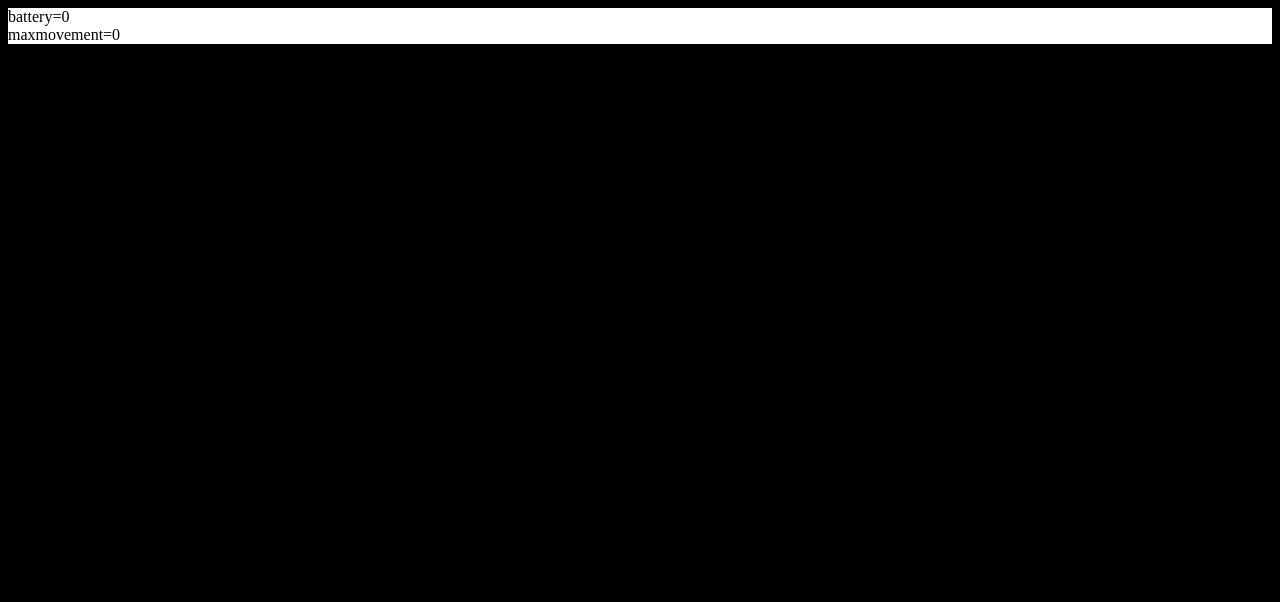
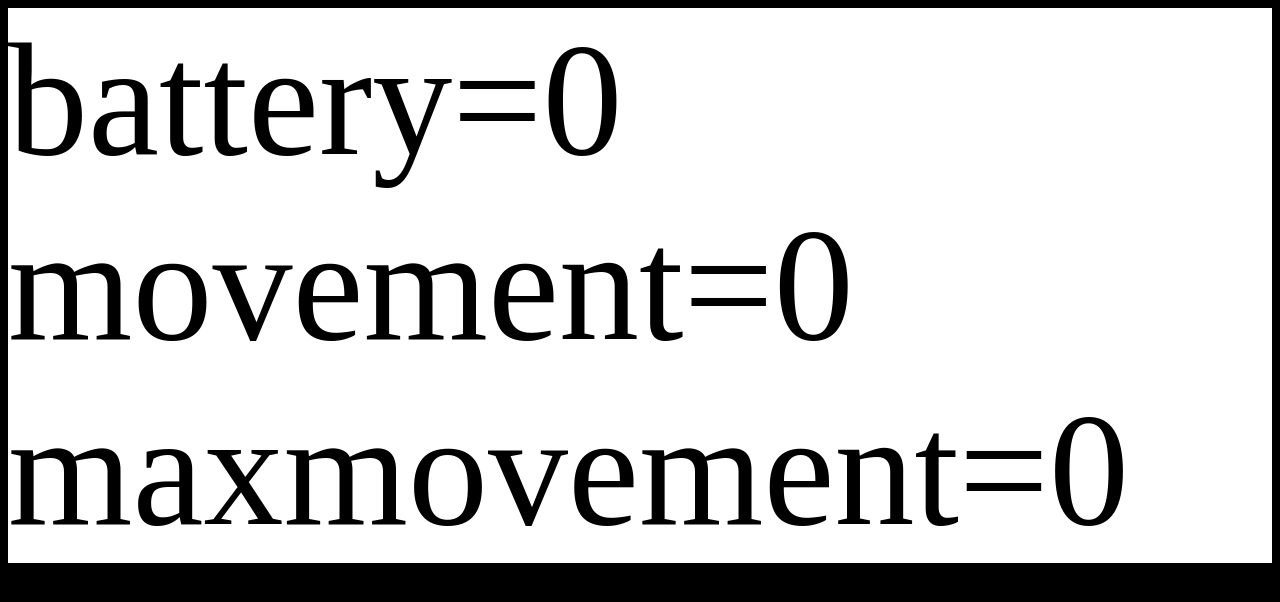
Before and after one commit to ghosttie/shake-light, a plain HTML site: page index.html in a window 1280 px wide. Drawn offline with Linux system fonts and the light colour scheme.

Commit message:
Change debug font size, add movement debug

```diff
--- a/index.html
+++ b/index.html
@@ -7,7 +7,8 @@
 		<script src="index.js"></script>
 	</head>
 	<body>
-		<div style="background-color: white;">battery=<span id="battery"></span></div>
-		<div style="background-color: white;">maxmovement=<span id="maxmovement"></span></div>
+		<div style="background-color: white;font-size: 10em;">battery=<span id="battery"></span></div>
+		<div style="background-color: white;font-size: 10em;">movement=<span id="movement"></span></div>
+		<div style="background-color: white;font-size: 10em;">maxmovement=<span id="maxmovement"></span></div>
 	</body>
 </html>
--- a/index.js
+++ b/index.js
@@ -5,12 +5,14 @@ document.addEventListener("DOMContentLoaded", (event) => {
 	const BatteryDecayRate = 250; // 250ms is four times per second
 
 	let battery = 0;
-	let maxmovement = 0;
+let movement = 0;
+let maxmovement = 0;
 
 	const ac = new Accelerometer({ frequency: 4 });
 	ac.addEventListener("reading", () => {
 		const totalAbsoluteMovement = Math.abs(ac.x) + Math.abs(ac.y) + Math.abs(ac.z);
 		const total = Math.min(totalAbsoluteMovement, MaxBatteryIncrease);
+movement = totalAbsoluteMovement;
 
 		battery = Math.min(battery + total, MaxBattery);
 
@@ -34,7 +36,8 @@ document.addEventListener("DOMContentLoaded", (event) => {
 
 		battery = Math.max(battery - BatteryDecayAmount, 0);
 
-		document.getElementById("battery").innerHTML = battery;
-		document.getElementById("maxmovement").innerHTML = maxmovement;
+document.getElementById("battery").innerHTML = battery;
+document.getElementById("movement").innerHTML = movement;
+document.getElementById("maxmovement").innerHTML = maxmovement;
 	}, BatteryDecayRate);
 });
```
